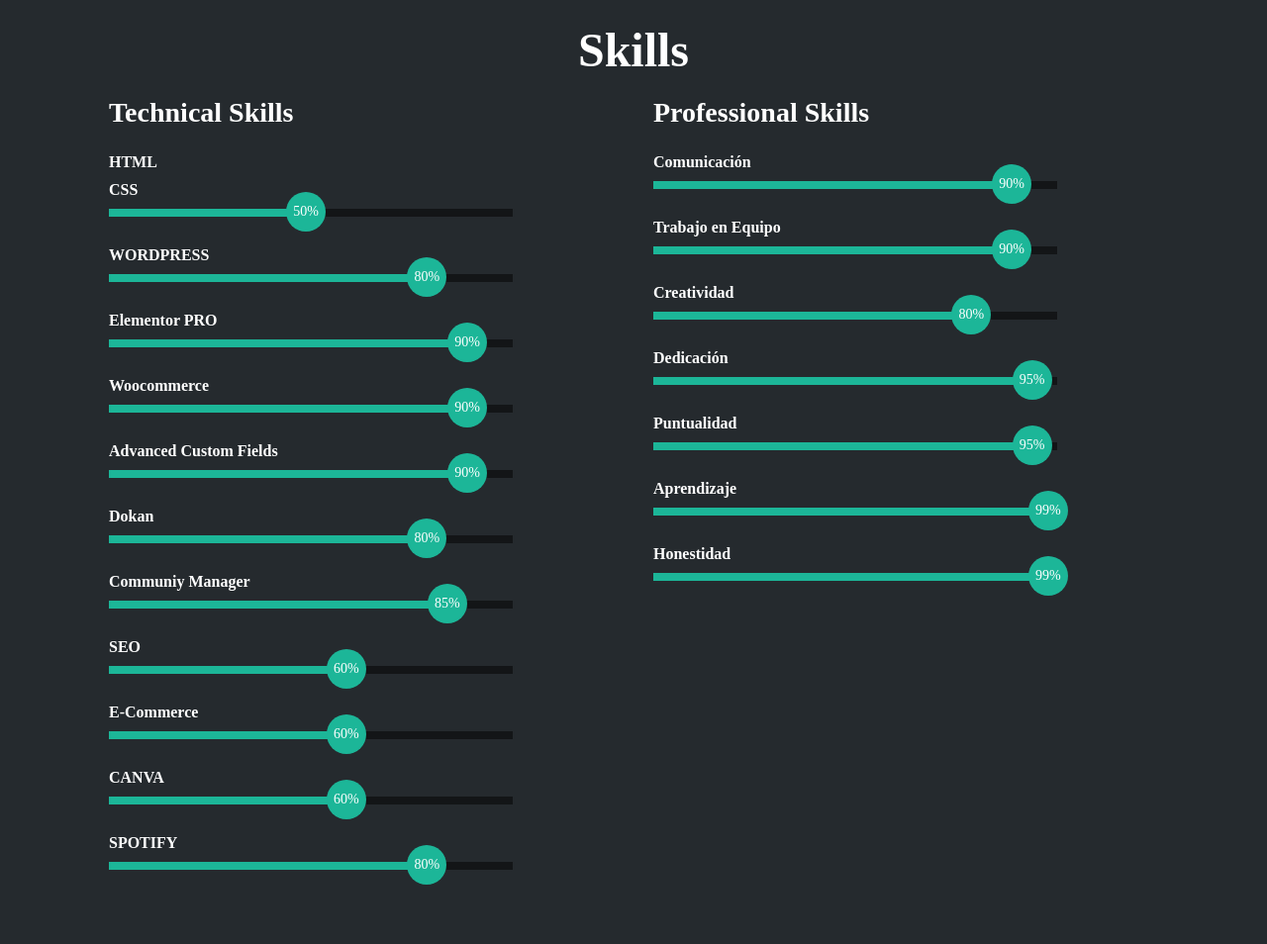
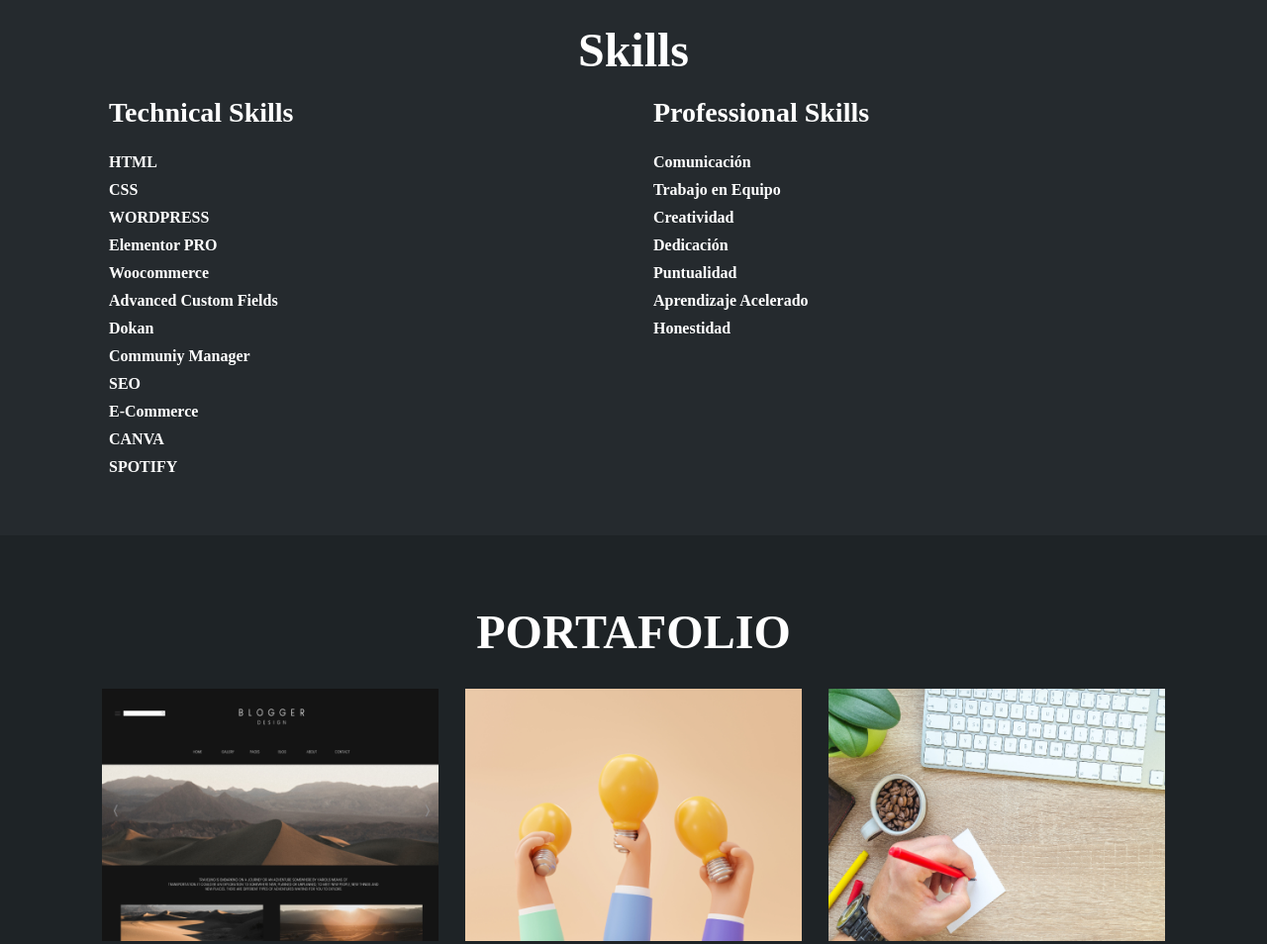
Before and after one commit to rafaperezperdomo/rafaperezperdomo.github.io, a plain HTML site: page index.html in a window 1280 px wide. Shown: the part 1525-2479 px from the top of the page at 99% size. Drawn offline with Linux system fonts and the light colour scheme.

Commit message:
Update index.html

```diff
--- a/index.html
+++ b/index.html
@@ -154,101 +154,46 @@
 
                     <div class="skill">
                         <span>CSS</span>
-                        <div class="barra-skill">
-                            <div class="progreso css">
-                                <span>50%</span>
-                            </div>
-                        </div>
                     </div>
 
                     <div class="skill">
                         <span>WORDPRESS</span>
-                        <div class="barra-skill">
-                            <div class="progreso wordpress">
-                                <span>80%</span>
-                            </div>
-                        </div>
                     </div>
 
                     <div class="skill">
                         <span>Elementor PRO</span>
-                        <div class="barra-skill">
-                            <div class="progreso elementorpro">
-                                <span>90%</span>
-                            </div>
-                        </div>
                     </div>
 
                     <div class="skill">
                         <span>Woocommerce</span>
-                        <div class="barra-skill">
-                            <div class="progreso woocommerce">
-                                <span>90%</span>
-                            </div>
-                        </div>
                     </div>
 
                     <div class="skill">
                         <span>Advanced Custom Fields</span>
-                        <div class="barra-skill">
-                            <div class="progreso advancedcustomfields">
-                                <span>90%</span>
-                            </div>
-                        </div>
                     </div>
 
                     <div class="skill">
                         <span>Dokan</span>
-                        <div class="barra-skill">
-                            <div class="progreso dokan">
-                                <span>80%</span>
-                            </div>
-                        </div>
                     </div>
 
                     <div class="skill">
                         <span>Communiy Manager</span>
-                        <div class="barra-skill">
-                            <div class="progreso communitymanager">
-                                <span>85%</span>
-                            </div>
-                        </div>
                     </div>
 
                     <div class="skill">
                         <span>SEO</span>
-                        <div class="barra-skill">
-                            <div class="progreso seo">
-                                <span>60%</span>
-                            </div>
-                        </div>
                     </div>
 
                     <div class="skill">
                         <span>E-Commerce</span>
-                        <div class="barra-skill">
-                            <div class="progreso ecommerce">
-                                <span>60%</span>
-                            </div>
-                        </div>
                     </div>
 
                     <div class="skill">
                         <span>CANVA</span>
-                        <div class="barra-skill">
-                            <div class="progreso canva">
-                                <span>60%</span>
-                            </div>
-                        </div>
                     </div>
 
                     <div class="skill">
                         <span>SPOTIFY</span>
-                        <div class="barra-skill">
-                            <div class="progreso spotify">
-                                <span>80%</span>
-                            </div>
-                        </div>
                     </div>
                 </div>
                 <!-- Professional Skills -->
@@ -256,59 +201,24 @@
                     <h3>Professional Skills</h3>
                     <div class="skill">
                         <span>Comunicación</span>
-                        <div class="barra-skill">
-                            <div class="progreso comunicacion">
-                                <span>90%</span>
-                            </div>
-                        </div>
                     </div>
                     <div class="skill">
                         <span>Trabajo en Equipo</span>
-                        <div class="barra-skill">
-                            <div class="progreso trabajoenequipo">
-                                <span>90%</span>
-                            </div>
-                        </div>
                     </div>
                     <div class="skill">
                         <span>Creatividad</span>
-                        <div class="barra-skill">
-                            <div class="progreso creatividad">
-                                <span>80%</span>
-                            </div>
-                        </div>
                     </div>
                     <div class="skill">
                         <span>Dedicación</span>
-                        <div class="barra-skill">
-                            <div class="progreso dedicacion">
-                                <span>95%</span>
-                            </div>
-                        </div>
                     </div>
                     <div class="skill">
                         <span>Puntualidad</span>
-                        <div class="barra-skill">
-                            <div class="progreso puntualidad">
-                                <span>95%</span>
-                            </div>
-                        </div>
                     </div>
                     <div class="skill">
-                        <span>Aprendizaje</span>
-                        <div class="barra-skill">
-                            <div class="progreso aprendizaje">
-                                <span>99%</span>
-                            </div>
-                        </div>
+                        <span>Aprendizaje Acelerado</span>
                     </div>
                     <div class="skill">
                         <span>Honestidad</span>
-                        <div class="barra-skill">
-                            <div class="progreso honestidad">
-                                <span>99%</span>
-                            </div>
-                        </div>
                     </div>
 
             </div>
```
